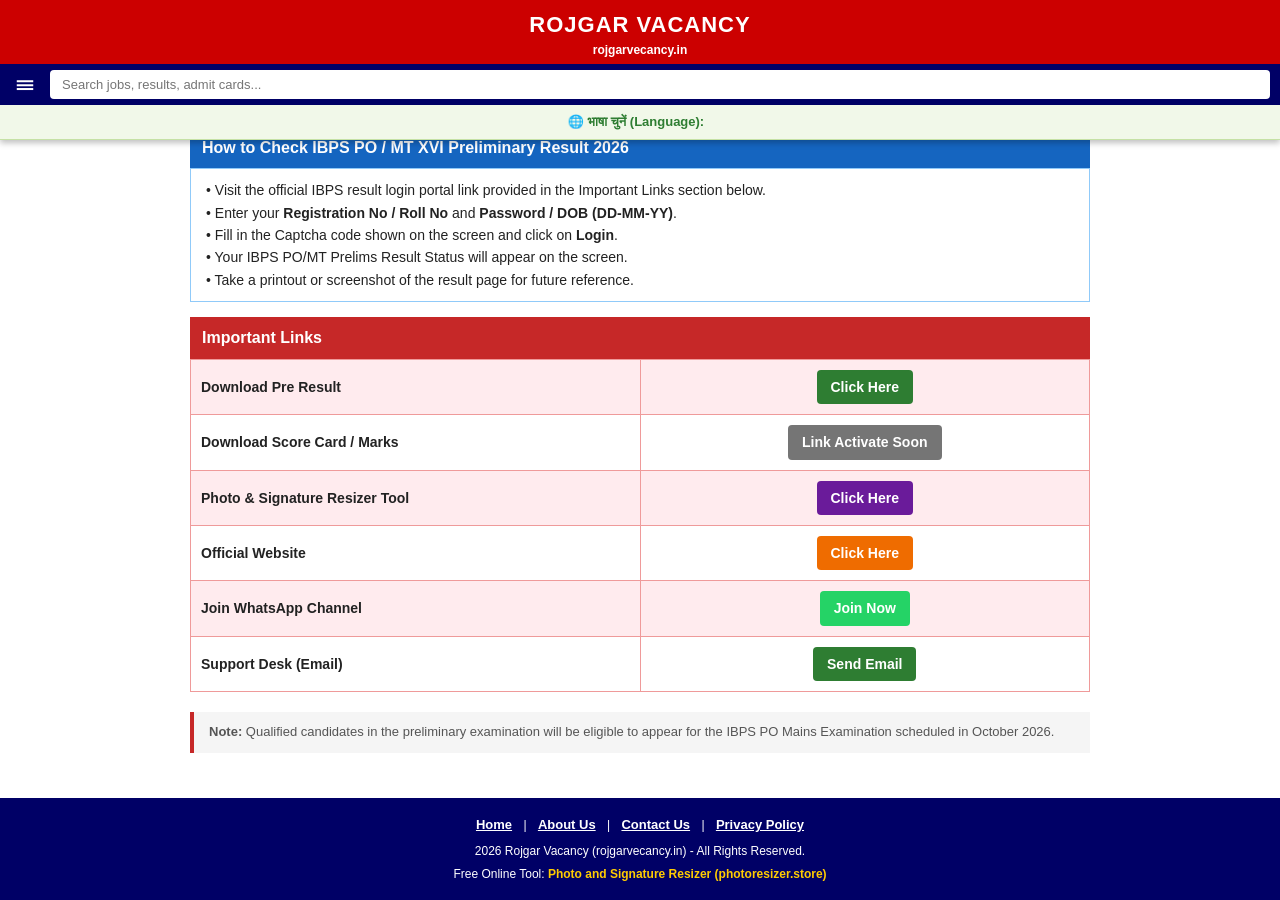
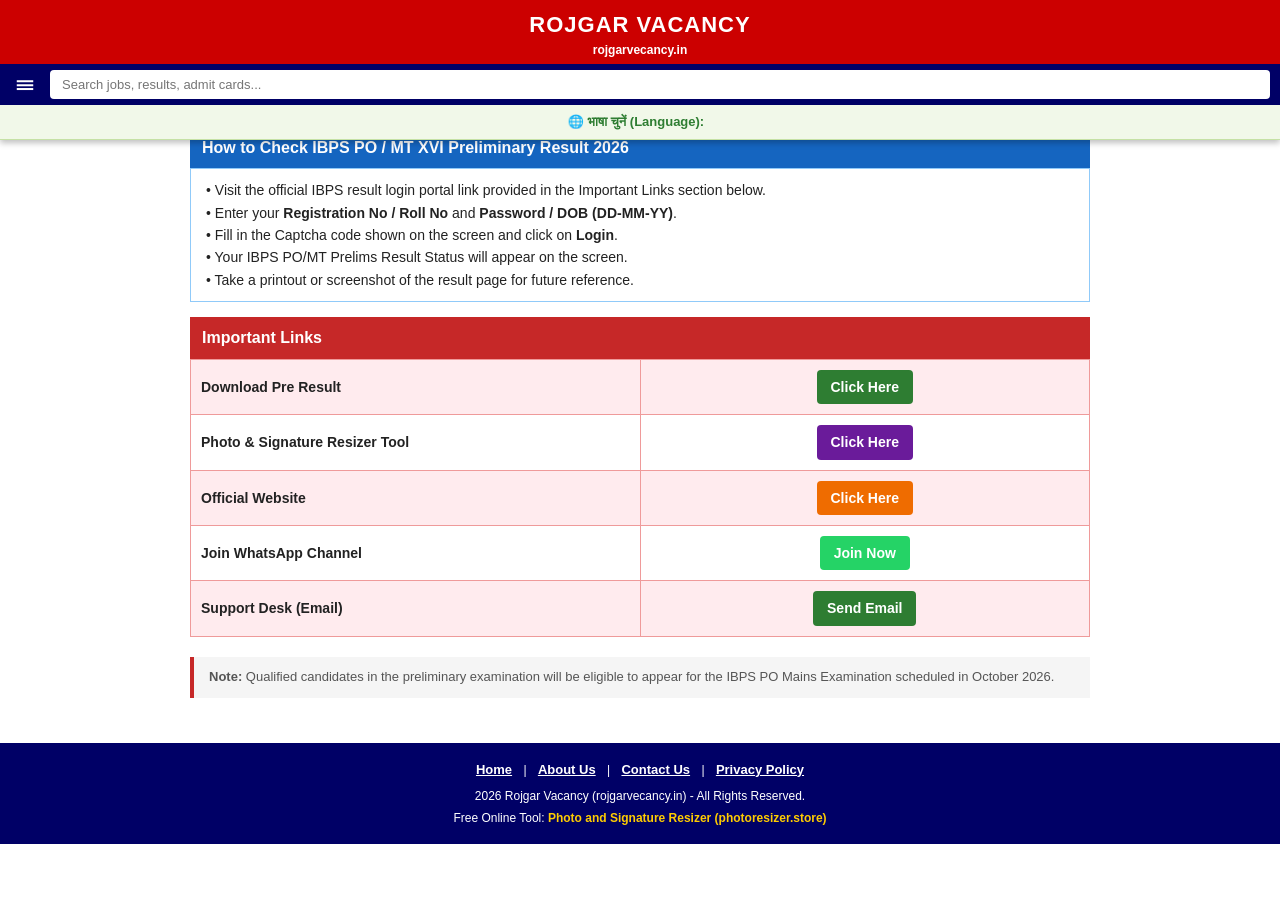
Before and after one commit to Rojgarvacancy/Rojgar-vacancy-, a Jekyll site: the page built from _posts/2026-09-23-ibps-po-mt-xvi-pre-result-2026.html, in a window 1280 px wide and 900 px high, scrolled down 1503 px. Built offline with Jekyll 4.4.1, drawn with Linux system fonts in a browser that asks for light colours; after the commit the page ends 2347 px from its top, so only the background shows below that.

Commit message:
Update 2026-09-23-ibps-po-mt-xvi-pre-result-2026.html

```diff
--- a/_posts/2026-09-23-ibps-po-mt-xvi-pre-result-2026.html
+++ b/_posts/2026-09-23-ibps-po-mt-xvi-pre-result-2026.html
@@ -225,30 +225,24 @@ categories: ["Result"]
         </td>
       </tr>
       <tr>
-        <td style="border: 1px solid rgb(239, 154, 154); padding: 10px;"><strong>Download Score Card / Marks</strong></td>
-        <td style="border: 1px solid rgb(239, 154, 154); padding: 10px; text-align: center;">
-          <span style="background: rgb(117, 117, 117); border-radius: 4px; color: white; font-weight: bold; padding: 6px 14px; display: inline-block;">Link Activate Soon</span>
-        </td>
-      </tr>
-      <tr style="background: rgb(255, 235, 238);">
         <td style="border: 1px solid rgb(239, 154, 154); padding: 10px;"><strong>Photo &amp; Signature Resizer Tool</strong></td>
         <td style="border: 1px solid rgb(239, 154, 154); padding: 10px; text-align: center;">
           <a href="https://photoresizer.store" target="_blank" style="background: rgb(106, 27, 154); border-radius: 4px; color: white; font-weight: bold; padding: 6px 14px; text-decoration: none; display: inline-block;">Click Here</a>
         </td>
       </tr>
-      <tr>
+      <tr style="background: rgb(255, 235, 238);">
         <td style="border: 1px solid rgb(239, 154, 154); padding: 10px;"><strong>Official Website</strong></td>
         <td style="border: 1px solid rgb(239, 154, 154); padding: 10px; text-align: center;">
           <a href="https://www.ibps.in/" target="_blank" rel="noopener noreferrer" style="background: rgb(239, 108, 0); border-radius: 4px; color: white; font-weight: bold; padding: 6px 14px; text-decoration: none; display: inline-block;">Click Here</a>
         </td>
       </tr>
-      <tr style="background: rgb(255, 235, 238);">
+      <tr>
         <td style="border: 1px solid rgb(239, 154, 154); padding: 10px;"><strong>Join WhatsApp Channel</strong></td>
         <td style="border: 1px solid rgb(239, 154, 154); padding: 10px; text-align: center;">
           <a href="https://whatsapp.com/channel/0029Vb97OOiK5cD6SAWpDm15" target="_blank" rel="noopener noreferrer" style="background: rgb(37, 211, 102); border-radius: 4px; color: white; font-weight: bold; padding: 6px 14px; text-decoration: none; display: inline-block;">Join Now</a>
         </td>
       </tr>
-      <tr>
+      <tr style="background: rgb(255, 235, 238);">
         <td style="border: 1px solid rgb(239, 154, 154); padding: 10px;"><strong>Support Desk (Email)</strong></td>
         <td style="border: 1px solid rgb(239, 154, 154); padding: 10px; text-align: center;">
           <a href="mailto:rojgarvecancy.in@gmail.com" style="background: rgb(46, 125, 50); border-radius: 4px; color: white; font-weight: bold; padding: 6px 14px; text-decoration: none; display: inline-block;">Send Email</a>
@@ -262,4 +256,4 @@ categories: ["Result"]
     <strong>Note:</strong> Qualified candidates in the preliminary examination will be eligible to appear for the IBPS PO Mains Examination scheduled in October 2026.
   </div>
 
-        </div>
+          </div>
```
